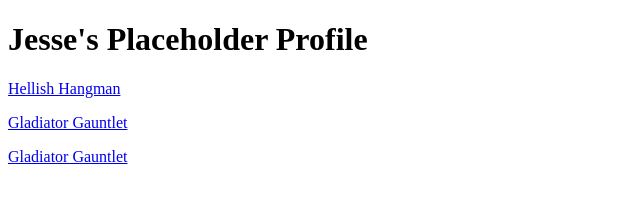
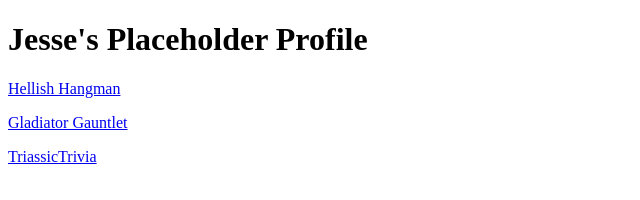
Before and after one commit to Laethaka/laethaka.github.io, a plain HTML site: page index.html in a window 1280 px wide. Shown: the full height of the page, 0-640 px from the left. Drawn offline with Linux system fonts and the light colour scheme.

Commit message:
adding TT

```diff
--- a/index.html
+++ b/index.html
@@ -11,7 +11,7 @@
 <h1>Jesse's Placeholder Profile</h1>
 <p><a href='https://laethaka.github.io/HellishHangman'>Hellish Hangman</a></p>
 <p><a href='https://laethaka.github.io/GladiatorGauntlet'>Gladiator Gauntlet</a></p>
-<p><a href='https://laethaka.github.io/TriassicTrivia'>Gladiator Gauntlet</a></p>
+<p><a href='https://laethaka.github.io/TriassicTrivia'>TriassicTrivia</a></p>
 
 
 </body>
```
